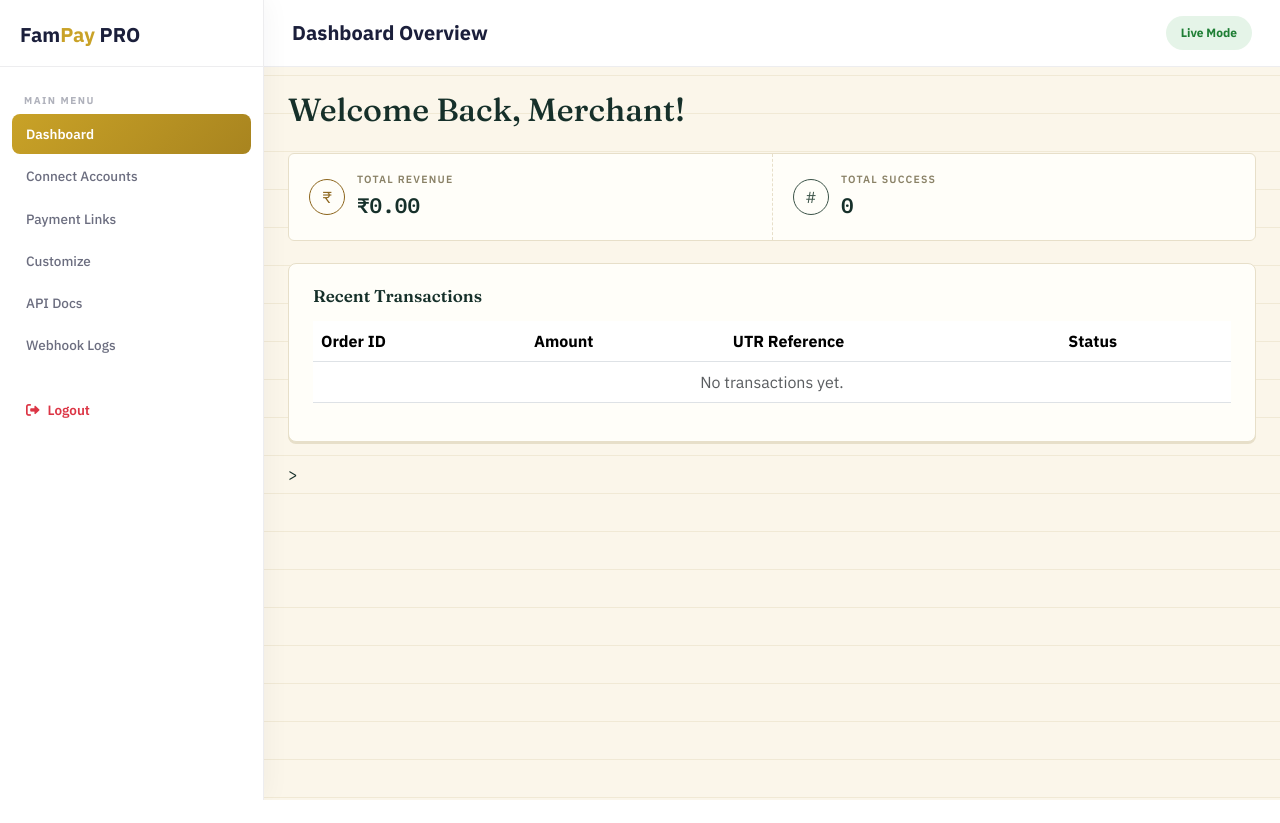
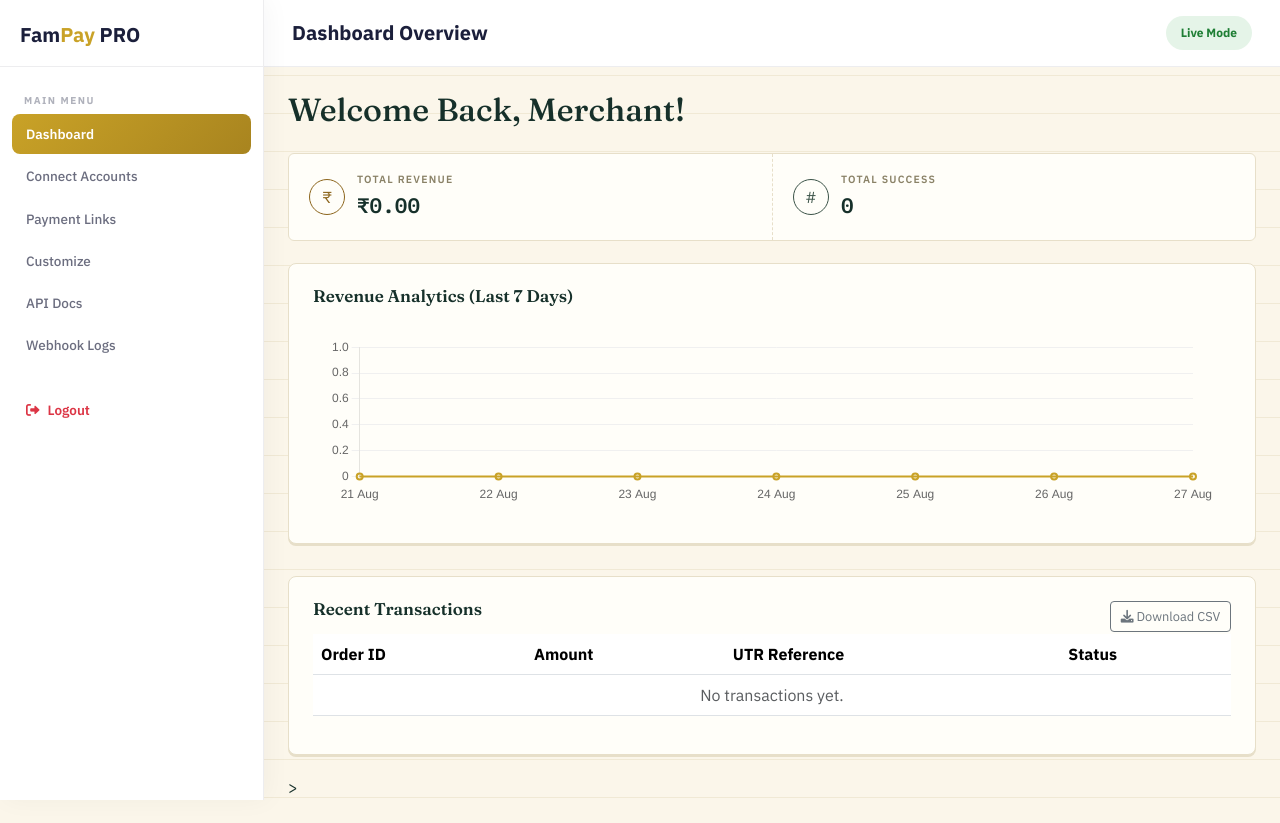
Before and after one commit to KARAMbhaiyaaaa425/KARAN13467GH, a Flask app: page / in a window 1280 px wide. Before the commit the page ends 800 px from the top, so only its background shows below. Run offline with Flask 3, Linux system fonts and the light colour scheme; the visitor is signed in with stand-in values (Sample User, id 1); data comes from the database, SQL or seed files in the repository; data that the repository does not hold is empty.

Commit message:
Add files via upload

```diff
--- a/templates/dashboard.html
+++ b/templates/dashboard.html
@@ -256,9 +256,20 @@
                 </div>
             </div>
 
+            <!-- Chart Section -->
+            <div class="ledger-card" style="margin-bottom: 2rem;">
+                <div class="lc-head">
+                    <h4>Revenue Analytics (Last 7 Days)</h4>
+                </div>
+                <div style="position: relative; height:200px; width:100%; padding: 1rem;">
+                    <canvas id="revenueChart"></canvas>
+                </div>
+            </div>
+
             <div class="ledger-card">
-                <div class="lc-head">
+                <div class="lc-head" style="display: flex; justify-content: space-between; align-items: center;">
                     <h4>Recent Transactions</h4>
+                    <a href="/export/transactions" class="btn btn-sm btn-outline-secondary" style="font-size: 0.8rem; padding: 0.3rem 0.6rem;"><i class="fas fa-download"></i> Download CSV</a>
                 </div>
                 <table class="table">
                     <thead>
```
